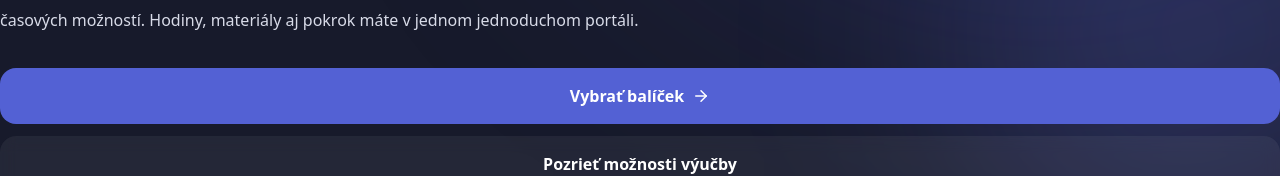
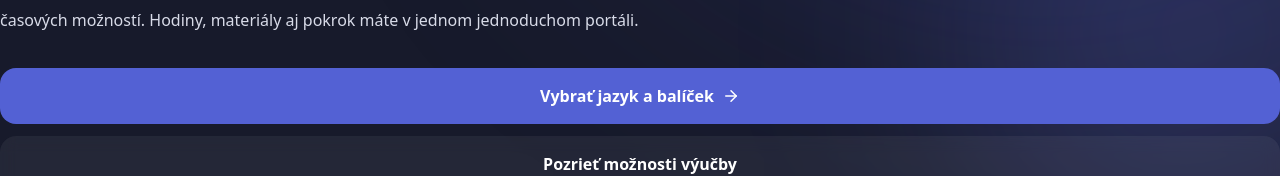
Before and after one commit to 505hits/mundus, a Next.js app: page / in a window 1280 px wide. Shown: the part 502-678 px from the top of the page. Built offline with nearby package versions, Linux system fonts and the light colour scheme; no server answers.

Commit message:
Make hero CTA start with language selection

```diff
--- a/src/components/Hero.tsx
+++ b/src/components/Hero.tsx
@@ -26,8 +26,8 @@ export default function Hero(){
     <motion.p variants={fadeInUp} className="mt-6 max-w-2xl text-base leading-8 text-[#D8DBE8] sm:text-lg">{t.hero.subtitle}</motion.p>
 
     <motion.div variants={fadeInUp} className="mt-8 flex flex-col gap-3 sm:flex-row">
-      <a href="#buy-packages" className="inline-flex min-h-14 items-center justify-center gap-2 rounded-2xl bg-[#5361D4] px-6 py-4 font-semibold text-white shadow-[0_16px_42px_rgba(70,82,194,.35)] transition hover:-translate-y-0.5 hover:bg-[#6572DF]">
-        {sk?"Vybrať balíček":"Choose a package"}<ArrowRight size={18}/>
+      <a href="/languages" className="inline-flex min-h-14 items-center justify-center gap-2 rounded-2xl bg-[#5361D4] px-6 py-4 font-semibold text-white shadow-[0_16px_42px_rgba(70,82,194,.35)] transition hover:-translate-y-0.5 hover:bg-[#6572DF]">
+        {sk?"Vybrať jazyk a balíček":"Choose language & package"}<ArrowRight size={18}/>
       </a>
       <a href="#learning-formats" className="inline-flex min-h-14 items-center justify-center rounded-2xl border border-white/20 bg-white/[0.06] px-6 py-4 font-semibold text-white backdrop-blur transition hover:bg-white/[0.1]">
         {sk?"Pozrieť možnosti výučby":"Explore lesson formats"}
```
